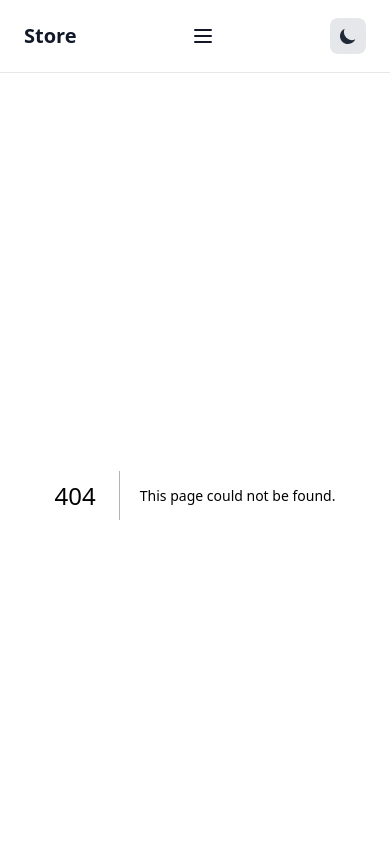
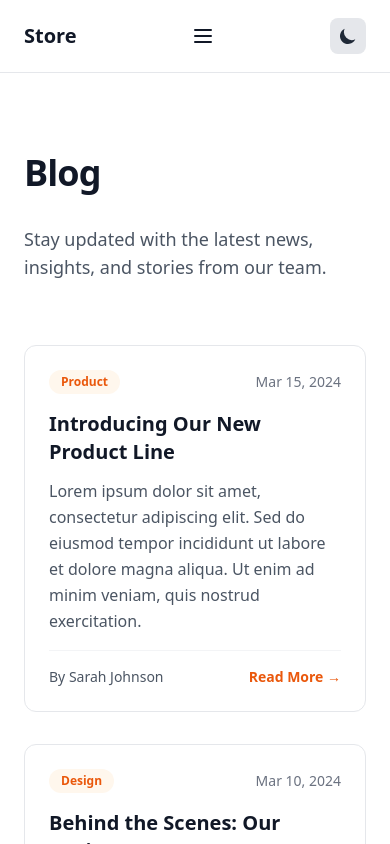
Before and after one commit to lpakula/agent-moderails-sandbox, a Next.js app: page /blog in a window 390 px wide. Before the commit this address had no page. Shown: the top 844 px of the page. Built offline with nearby package versions, Linux system fonts and the light colour scheme.

Commit message:
feat: add blog page with navigation links
- Create blog listing page at /blog route
- Add 6 sample blog posts with Lorem ipsum content
- Add Blog link to main navigation menu
- Update Footer Blog link from # to /blog
- Implement responsive grid layout with dark mode support

```diff
--- /dev/null
+++ b/app/blog/data.js
@@ -0,0 +1,50 @@
+export const posts = [
+  {
+    id: 1,
+    title: 'Introducing Our New Product Line',
+    date: '2024-03-15',
+    category: 'Product',
+    author: 'Sarah Johnson',
+    excerpt: 'Lorem ipsum dolor sit amet, consectetur adipiscing elit. Sed do eiusmod tempor incididunt ut labore et dolore magna aliqua. Ut enim ad minim veniam, quis nostrud exercitation.'
+  },
+  {
+    id: 2,
+    title: 'Behind the Scenes: Our Design Process',
+    date: '2024-03-10',
+    category: 'Design',
+    author: 'Michael Chen',
+    excerpt: 'Duis aute irure dolor in reprehenderit in voluptate velit esse cillum dolore eu fugiat nulla pariatur. Excepteur sint occaecat cupidatat non proident, sunt in culpa qui officia.'
+  },
+  {
+    id: 3,
+    title: 'Sustainability in Modern Manufacturing',
+    date: '2024-03-05',
+    category: 'Company',
+    author: 'Emily Rodriguez',
+    excerpt: 'Sed ut perspiciatis unde omnis iste natus error sit voluptatem accusantium doloremque laudantium, totam rem aperiam, eaque ipsa quae ab illo inventore veritatis.'
+  },
+  {
+    id: 4,
+    title: 'Customer Success Stories',
+    date: '2024-02-28',
+    category: 'Community',
+    author: 'David Park',
+    excerpt: 'Nemo enim ipsam voluptatem quia voluptas sit aspernatur aut odit aut fugit, sed quia consequuntur magni dolores eos qui ratione voluptatem sequi nesciunt.'
+  },
+  {
+    id: 5,
+    title: 'The Future of E-Commerce',
+    date: '2024-02-20',
+    category: 'Industry',
+    author: 'Lisa Thompson',
+    excerpt: 'Neque porro quisquam est, qui dolorem ipsum quia dolor sit amet, consectetur, adipisci velit, sed quia non numquam eius modi tempora incidunt.'
+  },
+  {
+    id: 6,
+    title: 'Building a Better Shopping Experience',
+    date: '2024-02-15',
+    category: 'Product',
+    author: 'James Wilson',
+    excerpt: 'Ut enim ad minima veniam, quis nostrum exercitationem ullam corporis suscipit laboriosam, nisi ut aliquid ex ea commodi consequatur.'
+  }
+]
--- /dev/null
+++ b/app/blog/page.js
@@ -0,0 +1,66 @@
+import { posts } from './data'
+
+export default function Blog() {
+  return (
+    <main className="min-h-screen bg-white dark:bg-gray-900">
+      <section className="py-20 px-6 sm:py-32">
+        <div className="mx-auto max-w-7xl">
+          <h1 className="text-4xl font-bold tracking-tight text-gray-900 dark:text-white sm:text-6xl mb-8">
+            Blog
+          </h1>
+
+          <div className="mb-16 text-lg text-gray-600 dark:text-gray-300">
+            <p>
+              Stay updated with the latest news, insights, and stories from our team.
+            </p>
+          </div>
+
+          {/* Blog Posts Grid */}
+          <div className="grid grid-cols-1 md:grid-cols-2 lg:grid-cols-3 gap-8">
+            {posts.map((post) => (
+              <article
+                key={post.id}
+                className="bg-white dark:bg-gray-800 border border-gray-200 dark:border-gray-700 rounded-xl overflow-hidden hover:shadow-xl transition-all duration-300 hover:-translate-y-1"
+              >
+                <div className="p-6">
+                  <div className="flex items-center justify-between mb-4">
+                    <span className="inline-block px-3 py-1 text-xs font-semibold text-orange-600 dark:text-orange-400 bg-orange-50 dark:bg-orange-900/30 rounded-full">
+                      {post.category}
+                    </span>
+                    <time className="text-sm text-gray-500 dark:text-gray-400">
+                      {new Date(post.date).toLocaleDateString('en-US', {
+                        month: 'short',
+                        day: 'numeric',
+                        year: 'numeric'
+                      })}
+                    </time>
+                  </div>
+
+                  <h2 className="text-xl font-bold text-gray-900 dark:text-white mb-3 hover:text-orange-600 dark:hover:text-orange-400 transition-colors">
+                    {post.title}
+                  </h2>
+
+                  <p className="text-gray-600 dark:text-gray-300 mb-4 leading-relaxed">
+                    {post.excerpt}
+                  </p>
+
+                  <div className="flex items-center justify-between pt-4 border-t border-gray-100 dark:border-gray-700">
+                    <span className="text-sm text-gray-600 dark:text-gray-400">
+                      By {post.author}
+                    </span>
+                    <a
+                      href="#"
+                      className="text-sm font-semibold text-orange-600 dark:text-orange-400 hover:text-orange-700 dark:hover:text-orange-500 transition-colors"
+                    >
+                      Read More →
+                    </a>
+                  </div>
+                </div>
+              </article>
+            ))}
+          </div>
+        </div>
+      </section>
+    </main>
+  )
+}
--- a/app/components/Footer.js
+++ b/app/components/Footer.js
@@ -22,7 +22,7 @@ export default function Footer() {
   const companyLinks = [
     { label: 'About', href: '/about' },
     { label: 'Careers', href: '/careers' },
-    { label: 'Blog', href: '#' },
+    { label: 'Blog', href: '/blog' },
     { label: 'Press', href: '#' },
   ]
 
--- a/app/components/Navigation.js
+++ b/app/components/Navigation.js
@@ -9,6 +9,7 @@ export default function Navigation() {
   const menuItems = [
     { label: 'Home', href: '/' },
     { label: 'Products', href: '/#products' },
+    { label: 'Blog', href: '/blog' },
     { label: 'Learn More', href: '/learn-more' },
     { label: 'Contact', href: '#' },
   ]
```
Also changed, not shown: .moderails/history.json.
